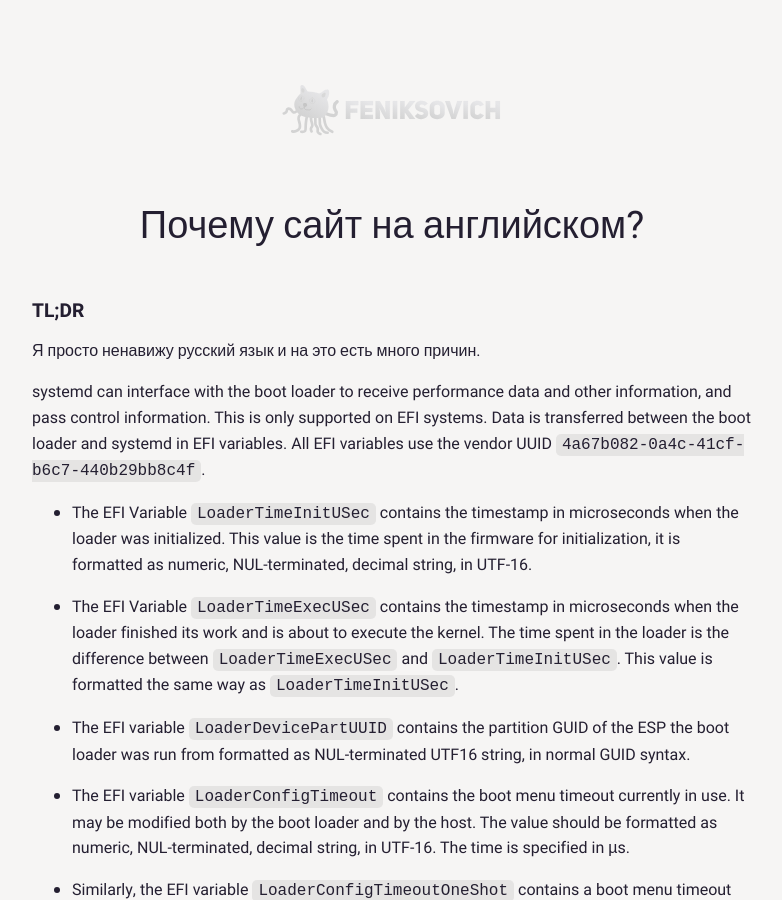
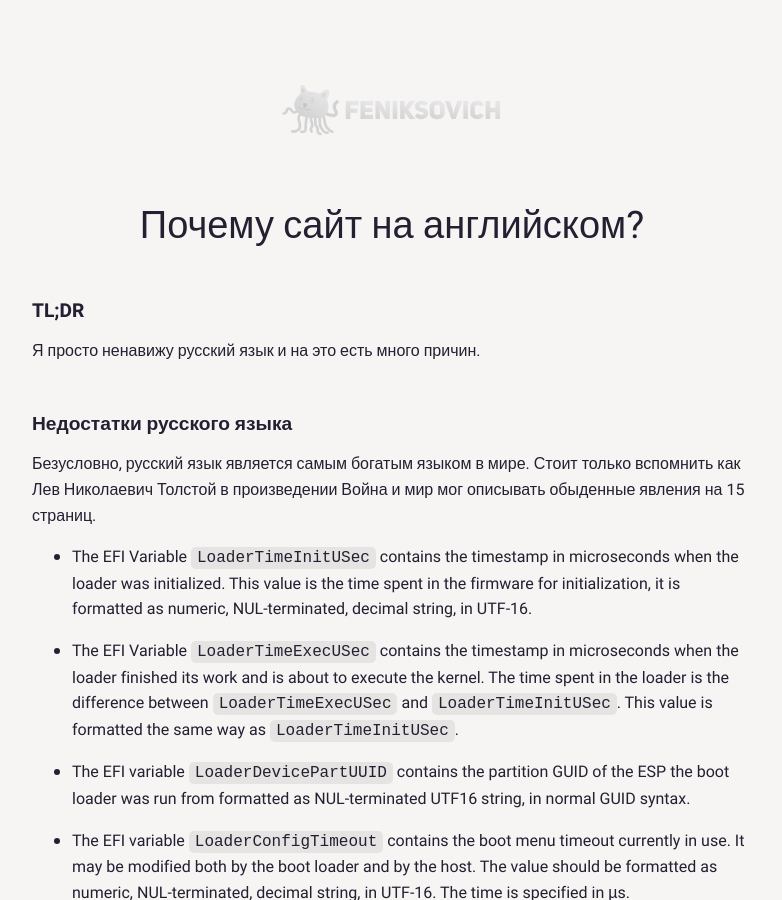
Before and after one commit to Feniksovich/feniksovich.github.io, a Jekyll site: the page built from why_english.md, in a window 1280 px wide and 900 px high. Shown: the whole window, without its empty margins (248-1030 px from the left). Built offline with Jekyll 4.4.1, drawn with Linux system fonts in a browser that asks for light colours.

Commit message:
Commit 7

```diff
--- a/why_english.md
+++ b/why_english.md
@@ -11,11 +11,9 @@ position: 0
 
 Я просто ненавижу русский язык и на это есть много причин.
 
-systemd can interface with the boot loader to receive performance data and
-other information, and pass control information. This is only supported on EFI
-systems. Data is transferred between the boot loader and systemd in EFI
-variables. All EFI variables use the vendor UUID
-`4a67b082-0a4c-41cf-b6c7-440b29bb8c4f`.
+## Недостатки русского языка
+Безусловно, русский язык является самым богатым языком в мире. Стоит только вспомнить
+как Лев Николаевич Толстой в произведении Война и мир мог описывать обыденные явления на 15 страниц.
 
 * The EFI Variable `LoaderTimeInitUSec` contains the timestamp in microseconds
   when the loader was initialized. This value is the time spent in the firmware
```
